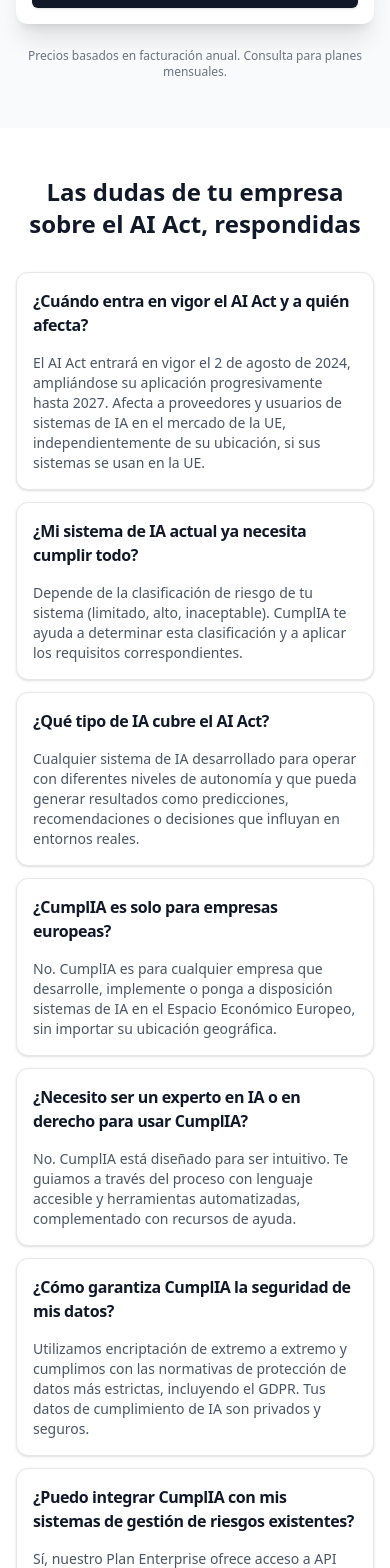
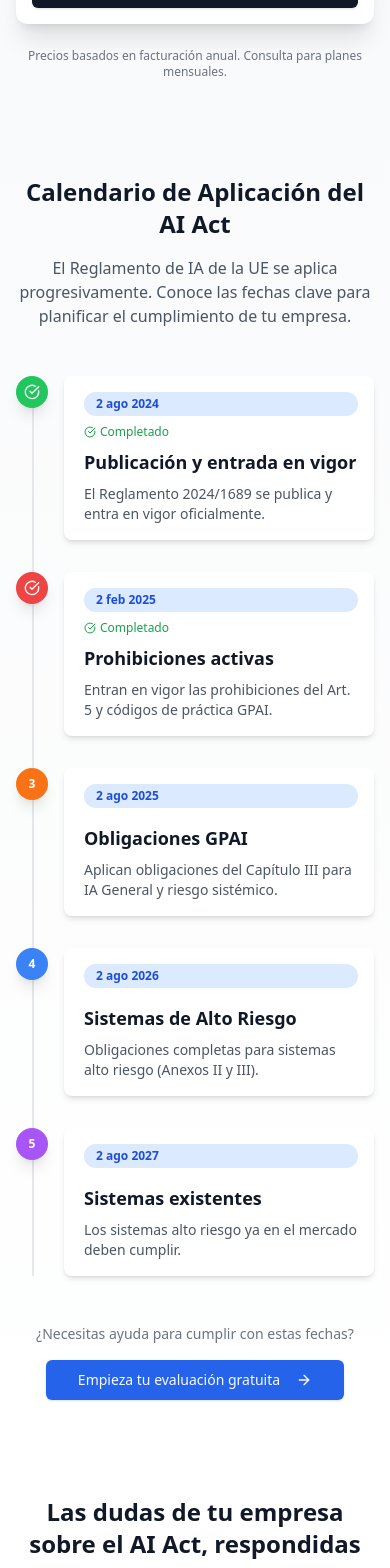
Before and after one commit to pablojordandlf/cumplia, a Next.js app in the folder apps/web/: page / in a window 390 px wide. Shown: the part 5095-6663 px from the top of the page. Built offline with nearby package versions, Linux system fonts and the light colour scheme.

Commit message:
feat: add visual AI Act timeline to landing page
- Add TimelineSection component with 5 key milestones
- Visual timeline with color-coded status indicators
- Responsive design with mobile support
- CTA button linking to registration
- Inserted between Pricing and FAQ sections

```diff
--- a/apps/web/app/page.tsx
+++ b/apps/web/app/page.tsx
@@ -332,6 +332,116 @@
   );
 }
 
+// Timeline Section
+function TimelineSection() {
+  const milestones = [
+    {
+      date: '2 ago 2024',
+      title: 'Publicación y entrada en vigor',
+      description: 'El Reglamento 2024/1689 se publica y entra en vigor oficialmente.',
+      completed: true,
+      color: 'bg-green-500'
+    },
+    {
+      date: '2 feb 2025',
+      title: 'Prohibiciones activas',
+      description: 'Entran en vigor las prohibiciones del Art. 5 y códigos de práctica GPAI.',
+      completed: true,
+      color: 'bg-red-500'
+    },
+    {
+      date: '2 ago 2025',
+      title: 'Obligaciones GPAI',
+      description: 'Aplican obligaciones del Capítulo III para IA General y riesgo sistémico.',
+      completed: false,
+      color: 'bg-orange-500'
+    },
+    {
+      date: '2 ago 2026',
+      title: 'Sistemas de Alto Riesgo',
+      description: 'Obligaciones completas para sistemas alto riesgo (Anexos II y III).',
+      completed: false,
+      color: 'bg-blue-500'
+    },
+    {
+      date: '2 ago 2027',
+      title: 'Sistemas existentes',
+      description: 'Los sistemas alto riesgo ya en el mercado deben cumplir.',
+      completed: false,
+      color: 'bg-purple-500'
+    }
+  ];
+
+  return (
+    <section id="timeline" className="py-12 sm:py-20 bg-gradient-to-b from-gray-50 to-white">
+      <div className="container mx-auto px-4 sm:px-6 lg:px-8">
+        <div className="text-center max-w-3xl mx-auto mb-12">
+          <h2 className="text-2xl sm:text-3xl lg:text-4xl font-bold text-gray-900 mb-4">
+            Calendario de Aplicación del AI Act
+          </h2>
+          <p className="text-base sm:text-lg text-gray-600">
+            El Reglamento de IA de la UE se aplica progresivamente.
+            Conoce las fechas clave para planificar el cumplimiento de tu empresa.
+          </p>
+        </div>
+
+        <div className="max-w-4xl mx-auto">
+          <div className="relative">
+            {/* Línea vertical */}
+            <div className="absolute left-4 sm:left-8 top-0 bottom-0 w-0.5 bg-gray-200"></div>
+
+            {milestones.map((milestone, index) => (
+              <div key={index} className="relative flex items-start mb-8 last:mb-0">
+                {/* Punto del timeline */}
+                <div className={`relative z-10 flex-shrink-0 w-8 h-8 sm:w-16 sm:h-16 rounded-full ${milestone.color} flex items-center justify-center shadow-lg`}>
+                  {milestone.completed ? (
+                    <CheckCircle className="w-4 h-4 sm:w-8 sm:h-8 text-white" />
+                  ) : (
+                    <span className="text-white text-xs sm:text-sm font-bold">{index + 1}</span>
+                  )}
+                </div>
+
+                {/* Contenido */}
+                <div className="ml-4 sm:ml-8 flex-1 bg-white rounded-lg shadow-md p-4 sm:p-6 border-l-4 border-transparent hover:border-blue-500 transition-all">
+                  <div className="flex flex-col sm:flex-row sm:items-center sm:justify-between mb-2">
+                    <span className="inline-block px-3 py-1 text-xs sm:text-sm font-semibold text-blue-700 bg-blue-100 rounded-full mb-2 sm:mb-0">
+                      {milestone.date}
+                    </span>
+                    {milestone.completed && (
+                      <span className="text-xs text-green-600 font-medium flex items-center">
+                        <CheckCircle className="w-3 h-3 mr-1" />
+                        Completado
+                      </span>
+                    )}
+                  </div>
+                  <h3 className="text-lg sm:text-xl font-bold text-gray-900 mb-2">
+                    {milestone.title}
+                  </h3>
+                  <p className="text-sm sm:text-base text-gray-600">
+                    {milestone.description}
+                  </p>
+                </div>
+              </div>
+            ))}
+          </div>
+
+          <div className="mt-12 text-center">
+            <p className="text-sm text-gray-500 mb-4">
+              ¿Necesitas ayuda para cumplir con estas fechas?
+            </p>
+            <Link href="/register">
+              <Button size="lg" className="bg-blue-600 hover:bg-blue-700">
+                Empieza tu evaluación gratuita
+                <ArrowRight className="ml-2 h-4 w-4" />
+              </Button>
+            </Link>
+          </div>
+        </div>
+      </div>
+    </section>
+  );
+}
+
 // FAQ Section
 function FAQSection() {
   const faqs = [
@@ -446,6 +556,7 @@
       <FeaturesSection />
       <BenefitsSection />
       <PricingSection />
+      <TimelineSection />
       <FAQSection />
       <Footer />
     </main>
```
